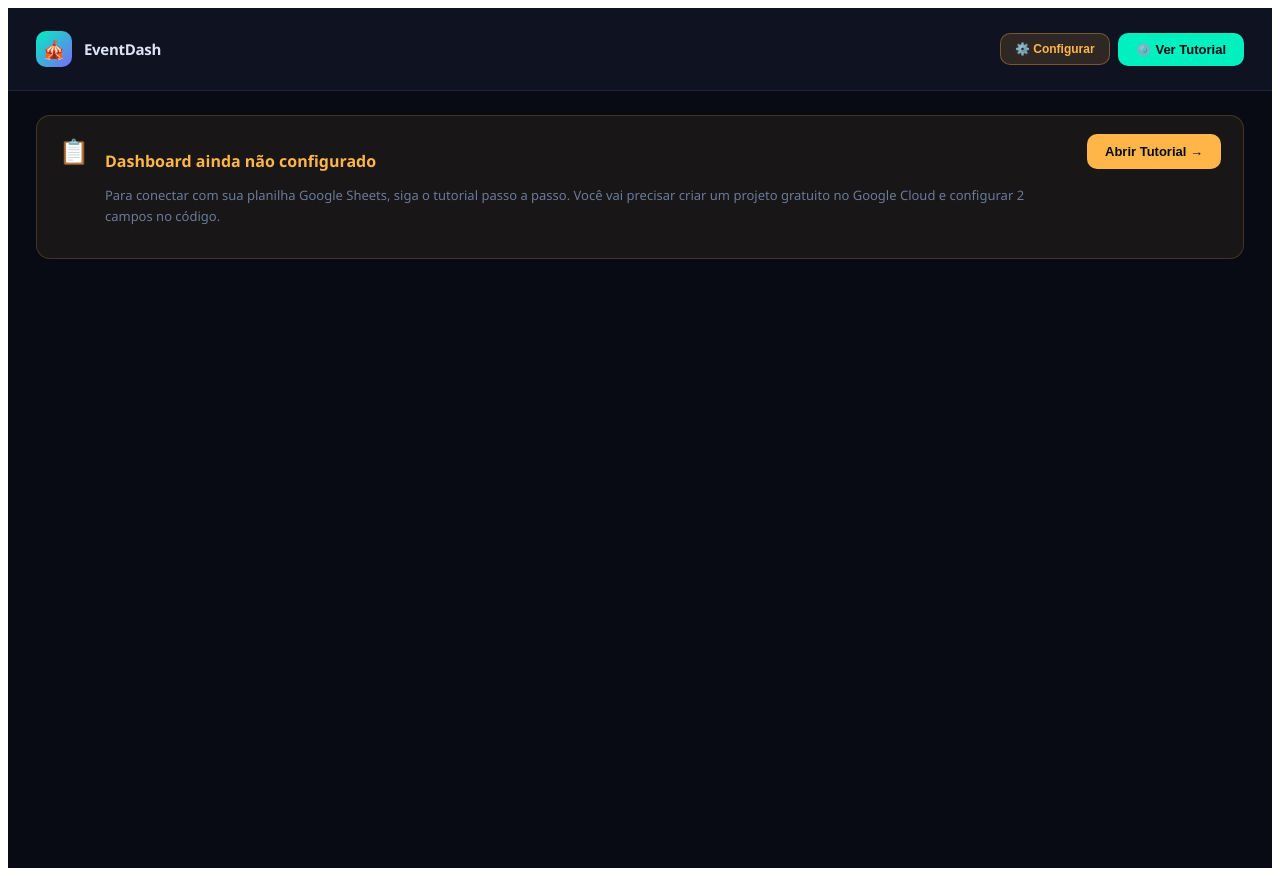
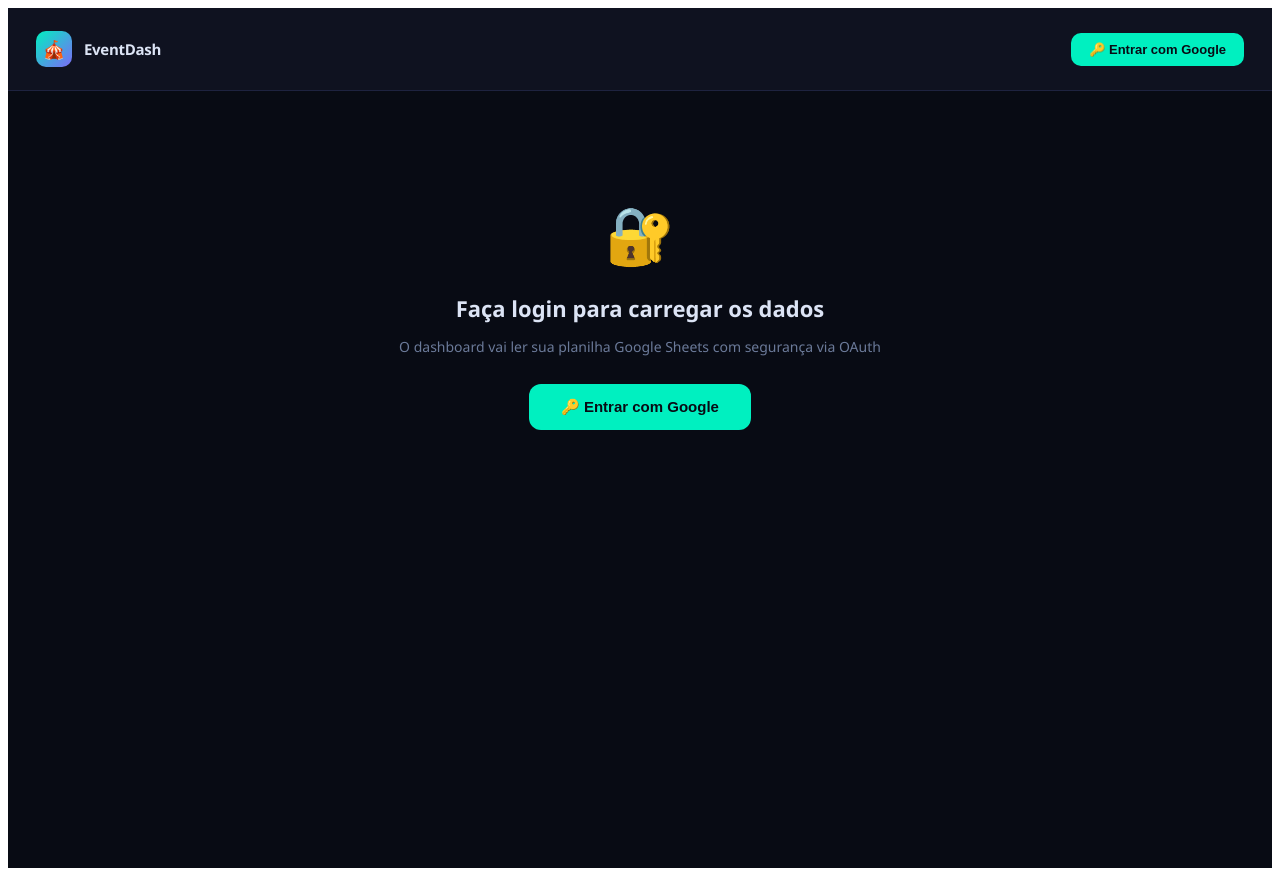
Before and after one commit to iagocaiquef/eventdash, a React (Create React App) app: page / in a window 1280 px wide. Built offline with nearby package versions, Linux system fonts and the light colour scheme.

Commit message:
Update App.jsx

```diff
--- a/src/App.jsx
+++ b/src/App.jsx
@@ -8,8 +8,8 @@ import {
 //  ⚙️  CONFIGURAÇÃO — preencha após seguir o guia de setup
 // ═══════════════════════════════════════════════════════════════
 const CONFIG = {
-  CLIENT_ID: "SEU_CLIENT_ID_AQUI.apps.googleusercontent.com",
-  SHEET_ID:  "ID_DA_SUA_PLANILHA_AQUI",
+  CLIENT_ID: "539168919743-55kg9fqnr9jhs8b86etq0fp4o4vmuria.apps.googleusercontent.com",
+  SHEET_ID:  "1wkh5Vh1sgkIpOnXBGU2U3zsj-bfYIuW_OSYDhBAV23U",
   // Aba da planilha onde ficam os lançamentos (padrão: "Lançamentos")
   SHEET_TAB: "Lançamentos",
 };
```
